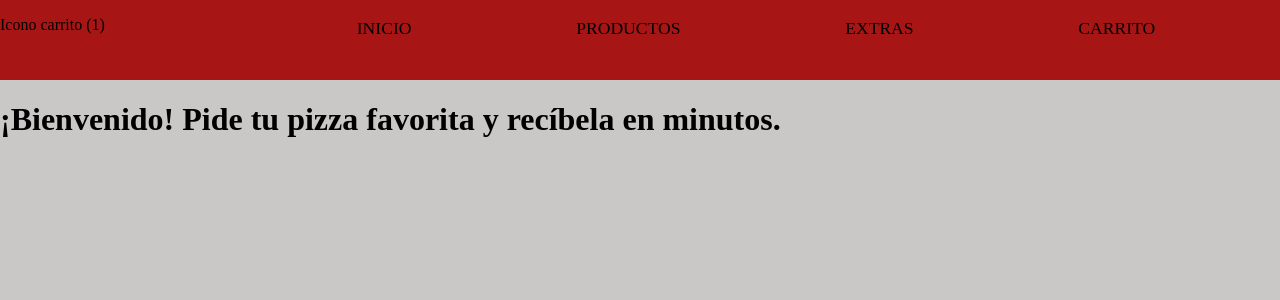
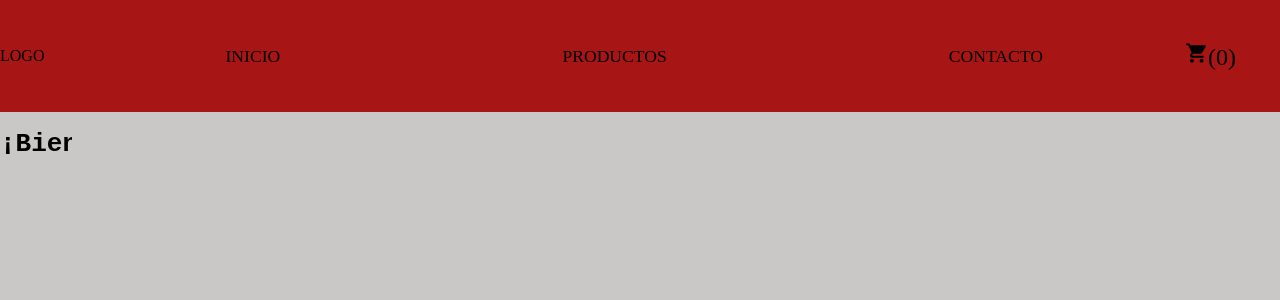
Before and after one commit to MartinPicasarri/75915, a React (Vite) app: page / in a window 1280 px wide. Shown: the top 300 px of the page. Built offline with nearby package versions, Linux system fonts and the light colour scheme.

Commit message:
Version 4

```diff
--- a/package.json
+++ b/package.json
@@ -23,6 +23,7 @@
     "eslint-plugin-react-hooks": "^5.0.0",
     "eslint-plugin-react-refresh": "^0.4.18",
     "globals": "^15.14.0",
+    "react-icons": "^5.4.0",
     "vite": "^6.1.0"
   }
 }
--- a/src/App.jsx
+++ b/src/App.jsx
@@ -1,7 +1,6 @@
 import "./App.css";
 import ItemListContainer from "./componentes/ItemListContainer/ItemListContainer";
 import Navbar from "./componentes/navbar/navbar";
-
 
 function App() {
   return (
--- a/src/componentes/CartWidget/CartWidget.css
+++ b/src/componentes/CartWidget/CartWidget.css
@@ -0,0 +1,4 @@
+.icono p {
+    font-size: 1.5rem;
+    width: 6rem;
+}
--- a/src/componentes/CartWidget/CartWidget.jsx
+++ b/src/componentes/CartWidget/CartWidget.jsx
@@ -1,8 +1,11 @@
 import "./CartWidget.css";
+import { IoMdCart } from "react-icons/io";
 
 function CartWidget() {
     return (
-        <p>Icono carrito (1)</p>
+        <div className="icono">
+        <p><IoMdCart />(0)</p>
+        </div>
     );
 };
 
--- a/src/componentes/ItemListContainer/ItemListContainer.css
+++ b/src/componentes/ItemListContainer/ItemListContainer.css
@@ -0,0 +1,13 @@
+h1 {
+    width: 56rem;
+    font-family: monospace;
+    text-wrap: nowrap;
+    overflow: hidden;
+    animation: typing 5s steps(50) infinite alternate-reverse;
+}
+
+@keyframes typing {
+    from {
+        width: 0;
+    }
+}
--- a/src/componentes/Navbar/Navbar.css
+++ b/src/componentes/Navbar/Navbar.css
@@ -4,18 +4,22 @@ body {
 }
 
 .nav-bar {
-    display: grid;
-    grid-template-columns: 15% 85%;
+    display: flex;
     background-color: rgb(167, 21, 21);
-    height: 5rem;
+    height: 7rem;
+    width: 100%;
+    justify-content: space-around;
+    align-items: center;
 }
 
-.nav-bar li {
+.navbar-list {
     display: flex;
-    justify-content: space-evenly;
+    justify-content: space-around;
+    width: 100%;
+    list-style-type: none;
 }
 
-.nav-bar ul {
+.navbar-list li {
+    font-family: cursive;
     font-size: 1.1rem;
-    font-family: cursive;
 }
--- a/src/componentes/Navbar/Navbar.jsx
+++ b/src/componentes/Navbar/Navbar.jsx
@@ -5,13 +5,15 @@ function Navbar() {
     return (
         <header>
             <nav className="nav-bar">
+                <p>LOGO</p>
+
+                <ul className="navbar-list">
+                    <li>INICIO</li>
+                    <li>PRODUCTOS</li>
+                    <li>CONTACTO</li>
+                </ul>
+
                 <CartWidget />
-                <li>
-                    <ul>INICIO</ul>
-                    <ul>PRODUCTOS</ul>
-                    <ul>EXTRAS</ul>
-                    <ul>CARRITO</ul>
-                </li>
             </nav>
         </header>
     );
```
Also changed, not shown: imagenes/MIMUOPI´S-LOGO.png (deleted), 1 other file (tests, documents, lock files or other folders).
